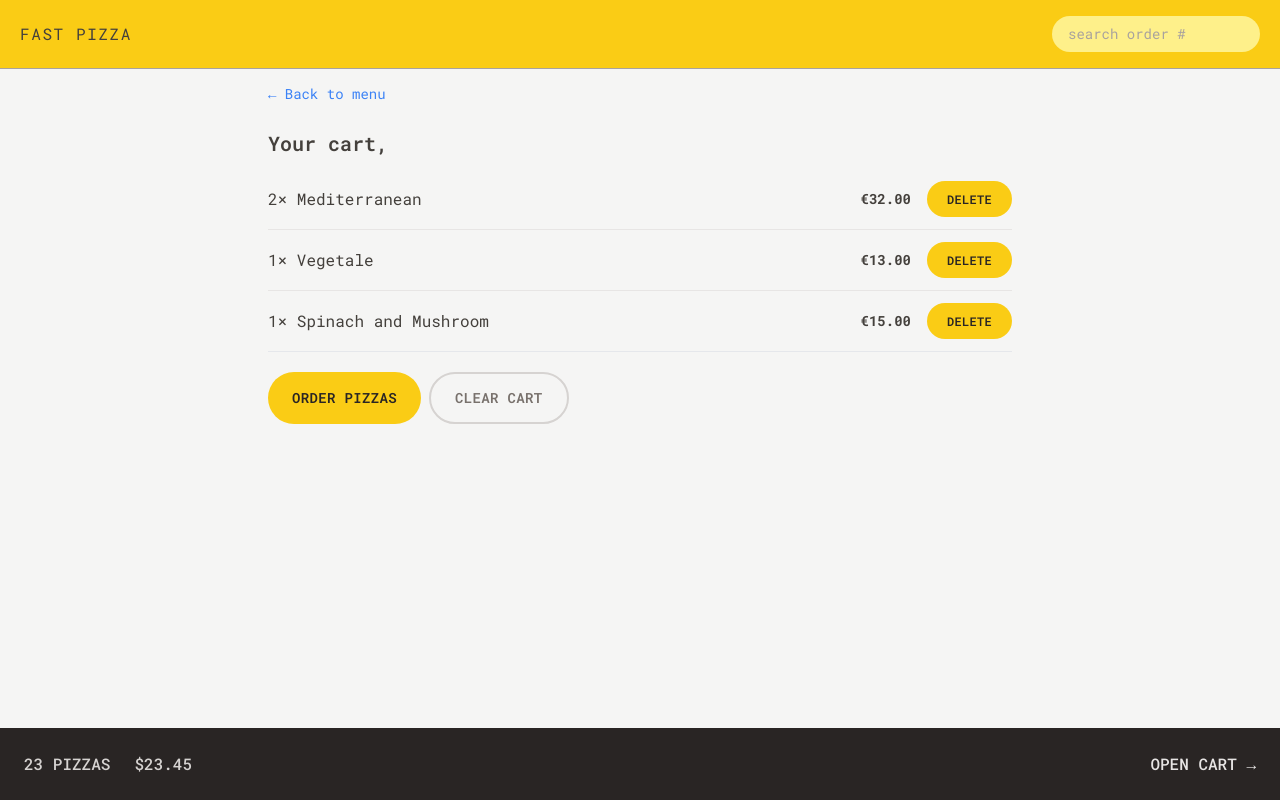
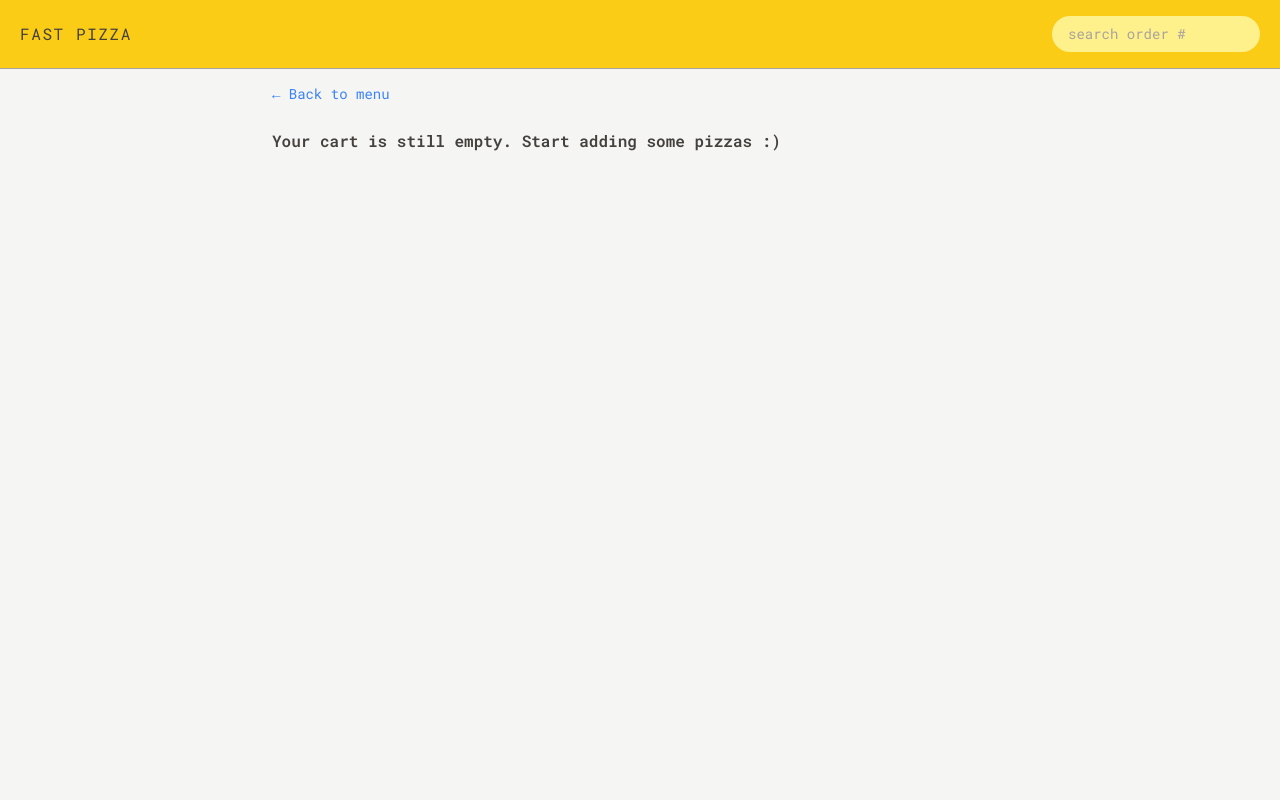
Before and after one commit to shmuelXYZ/pizza-redux, a React (Vite) app: page /cart in a window 1280 px wide. Built offline with nearby package versions, Linux system fonts and the light colour scheme.

Commit message:
feat:add items to cart,clear cart actions added

```diff
--- a/src/features/cart/Cart.jsx
+++ b/src/features/cart/Cart.jsx
@@ -1,35 +1,43 @@
 import LinkButton from "../../ui/LinkButton";
 import Button from "../../ui/Button";
 import CartItem from "./CartItem";
-import { useSelector } from "react-redux";
+import { useDispatch, useSelector } from "react-redux";
+import { clearCart, getCart } from "./cartSlice";
+import EmptyCart from "./EmptyCart";
 
-const fakeCart = [
-  {
-    pizzaId: 12,
-    name: "Mediterranean",
-    quantity: 2,
-    unitPrice: 16,
-    totalPrice: 32,
-  },
-  {
-    pizzaId: 6,
-    name: "Vegetale",
-    quantity: 1,
-    unitPrice: 13,
-    totalPrice: 13,
-  },
-  {
-    pizzaId: 11,
-    name: "Spinach and Mushroom",
-    quantity: 1,
-    unitPrice: 15,
-    totalPrice: 15,
-  },
-];
+// const fakeCart = [
+//   {
+//     pizzaId: 12,
+//     name: "Mediterranean",
+//     quantity: 2,
+//     unitPrice: 16,
+//     totalPrice: 32,
+//   },
+//   {
+//     pizzaId: 6,
+//     name: "Vegetale",
+//     quantity: 1,
+//     unitPrice: 13,
+//     totalPrice: 13,
+//   },
+//   {
+//     pizzaId: 11,
+//     name: "Spinach and Mushroom",
+//     quantity: 1,
+//     unitPrice: 15,
+//     totalPrice: 15,
+//   },
+// ];
 
 function Cart() {
-  const cart = fakeCart;
+  const cart = useSelector(getCart);
   const username = useSelector((state) => state.user.userName);
+  const dispatch = useDispatch();
+
+  function handleClearCart() {
+    dispatch(clearCart());
+  }
+  if (!cart.length) return <EmptyCart />;
 
   return (
     <div className="px-3 py-3">
@@ -45,7 +53,9 @@ function Cart() {
         <Button to="/order/new" type="primary">
           Order pizzas
         </Button>
-        <Button type="secondery">Clear cart</Button>
+        <Button type="secondery" onClick={handleClearCart}>
+          Clear cart
+        </Button>
       </div>
     </div>
   );
--- a/src/features/cart/CartOverview.jsx
+++ b/src/features/cart/CartOverview.jsx
@@ -1,11 +1,19 @@
+import { useSelector } from "react-redux";
 import { Link } from "react-router-dom";
+import { getTotalPrice, getTotalQuantity } from "./cartSlice";
+import { formatCurrency } from "../../utils/helpers";
 
 function CartOverview() {
+  const totalPrice = useSelector(getTotalPrice);
+  const totalQuantity = useSelector(getTotalQuantity);
+
+  if (!totalQuantity) return null;
+
   return (
     <div className="flex items-center justify-between bg-stone-800 p-4 text-sm font-medium uppercase text-stone-200 sm:p-6 md:text-base">
       <p className="space-x-4 text-stone-300 sm:space-x-6">
-        <span>23 pizzas</span>
-        <span>$23.45</span>
+        <span>{totalQuantity} pizza&#39;s</span>
+        <span>{formatCurrency(totalPrice)}</span>
       </p>
       <Link to="cart">Open cart &rarr;</Link>
     </div>
--- a/src/features/cart/EmptyCart.jsx
+++ b/src/features/cart/EmptyCart.jsx
@@ -1,11 +1,13 @@
-import { Link } from 'react-router-dom';
+import LinkButton from "../../ui/LinkButton";
 
 function EmptyCart() {
   return (
-    <div>
-      <Link to="/menu">&larr; Back to menu</Link>
+    <div className="px-4 py-3">
+      <LinkButton to="/menu">&larr; Back to menu</LinkButton>
 
-      <p>Your cart is still empty. Start adding some pizzas :)</p>
+      <p className="mt-6 font-semibold">
+        Your cart is still empty. Start adding some pizzas :)
+      </p>
     </div>
   );
 }
--- a/src/features/cart/cartSlice.js
+++ b/src/features/cart/cartSlice.js
@@ -1,15 +1,16 @@
 import { createSlice } from "@reduxjs/toolkit";
 
 const initialState = {
-  cart: [
-    {
-      pizzaID: 12,
-      quantety: 2,
-      unitPrice: 16,
-      totalPrice: 32,
-      name: "Mediterrenean",
-    },
-  ],
+  cart: [],
+  //   cart: [
+  // {
+  //   pizzaID: 12,
+  //   quantety: 2,
+  //   unitPrice: 16,
+  //   totalPrice: 32,
+  //   name: "Mediterrenean",
+  // },
+  //   ],
 };
 
 const cartSlice = createSlice({
@@ -46,3 +47,11 @@ export const {
   clearCart,
 } = cartSlice.actions;
 export default cartSlice.reducer;
+
+export const getTotalQuantity = (state) =>
+  state.cart.cart.reduce((sum, item) => sum + item.quantety, 0);
+
+export const getTotalPrice = (state) =>
+  state.cart.cart.reduce((sum, item) => sum + item.totalPrice, 0);
+
+export const getCart = (state) => state.cart.cart;
--- a/src/features/menu/MenuItem.jsx
+++ b/src/features/menu/MenuItem.jsx
@@ -1,8 +1,22 @@
+import { useDispatch } from "react-redux";
 import Button from "../../ui/Button";
 import { formatCurrency } from "../../utils/helpers";
+import { addItem } from "../cart/cartSlice";
 
 function MenuItem({ pizza }) {
   const { id, name, unitPrice, ingredients, soldOut, imageUrl } = pizza;
+  const dispatch = useDispatch();
+
+  function addToCart() {
+    const newItem = {
+      pizzaID: id,
+      quantety: 1,
+      unitPrice: unitPrice,
+      totalPrice: unitPrice * 1,
+      name: name,
+    };
+    dispatch(addItem(newItem));
+  }
 
   return (
     <li className="flex gap-4 py-2">
@@ -24,7 +38,11 @@ function MenuItem({ pizza }) {
               Sold out
             </p>
           )}
-          <Button type="small">add to cart</Button>
+          {!soldOut && (
+            <Button type="small" onClick={addToCart}>
+              add to cart
+            </Button>
+          )}
         </div>
       </div>
     </li>
--- a/src/ui/Button.jsx
+++ b/src/ui/Button.jsx
@@ -1,6 +1,6 @@
 import { Link } from "react-router-dom";
 
-function Button({ children, disabled, to, type }) {
+function Button({ children, disabled, to, type, onClick }) {
   const baseClassName =
     "focus: inline-block text-sm rounded-full bg-yellow-400  font-semibold uppercase tracking-wide text-stone-800 transition-all duration-300 hover:bg-yellow-300 hover:font-bold focus:bg-yellow-300 focus:outline-none focus:ring focus:ring-yellow-300 focus:ring-offset-1 disabled:cursor-not-allowed ";
   const styles = {
@@ -16,6 +16,13 @@ function Button({ children, disabled, to, type }) {
       </Link>
     );
   }
+  if (onClick) {
+    return (
+      <Link className={styles[type]} onClick={onClick}>
+        {children}
+      </Link>
+    );
+  }
 
   return (
     <button disabled={disabled} className={styles[type]}>
```
